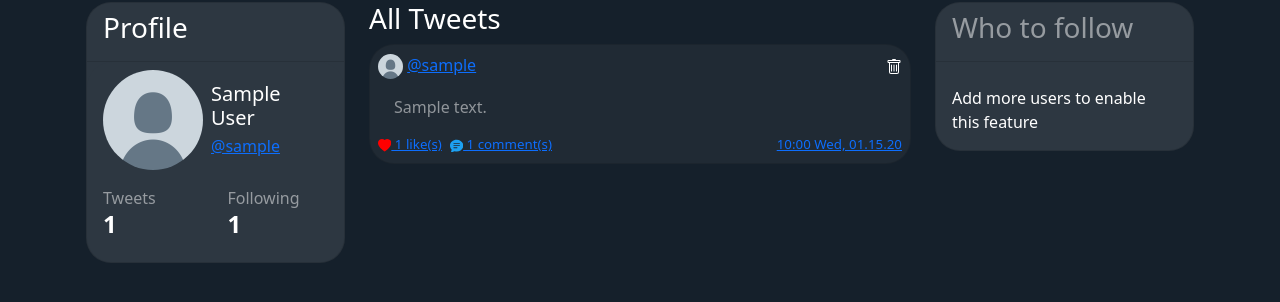
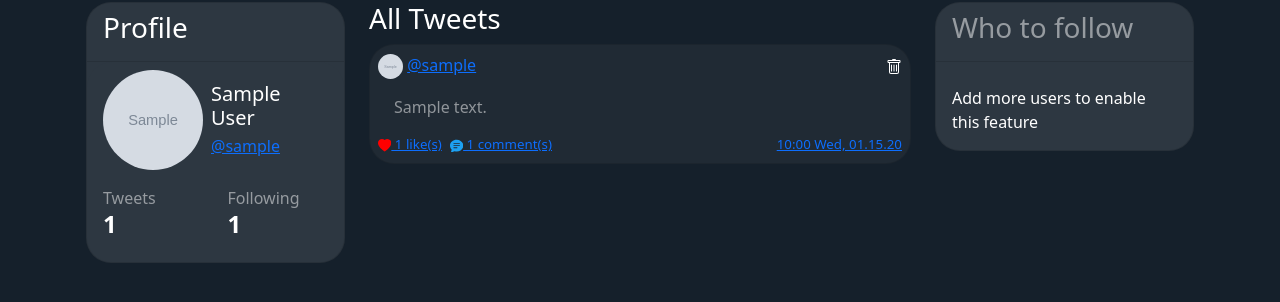
Before and after one commit to luisfff29/twitterclone, a Django app: page /home/ in a window 1280 px wide. Shown: the part 88-390 px from the top of the page. Run offline with Django 3.2, Linux system fonts and the light colour scheme; a user stored in the database is signed in; tables that the repository leaves empty hold one stand-in row (values such as "Sample post"); grey boxes marked "Sample" are stand-in pictures; some libraries are stand-ins or nearby versions.

Commit message:
make evey user has default profile pic and render them on profile and tweets pages

```diff
--- a/templates/follow_card.html
+++ b/templates/follow_card.html
@@ -16,17 +16,19 @@
         {% endfor %}
       </ol>
       <div class="carousel-inner text-center">
+        {% for usr in who_to_follow|slice:":1" %}
         <div class="carousel-item active">
-          <a href="{% url 'profile' who_to_follow|first  %}">
-            <img class="rounded-circle profile-avatar" src="{% static 'images/avatar.png' %}" alt="default avatar">
+          <a href="{% url 'profile' usr.username %}">
+            <img class="rounded-circle profile-avatar" src={{ usr.profile_pic.url }} alt="default avatar">
           </a>
           <br>
-          <a href="{% url 'profile' who_to_follow|first  %}">@{{ who_to_follow|first }}</a>
+          <a href="{% url 'profile' usr.username  %}">@{{ usr.username }}</a>
         </div>
+        {% endfor %}
         {% for usr in who_to_follow|slice:"1:" %}
         <div class=" carousel-item">
           <a href=" {% url 'profile' usr.username %}">
-            <img class="rounded-circle profile-avatar" src="{% static 'images/avatar.png' %}" alt="default avatar">
+            <img class="rounded-circle profile-avatar" src={{ usr.profile_pic.url }} alt="default avatar">
           </a>
           <br>
           <a href=" {% url 'profile' usr.username %}">@{{ usr.username }}</a>
--- a/templates/profile_card.html
+++ b/templates/profile_card.html
@@ -6,7 +6,7 @@
   </div>
   <div class="card-body rounded-xl pt-2">
     <div class="d-flex align-items-center pb-3">
-      <img class="rounded-circle profile-avatar" src="{% static 'images/avatar.png' %}" alt="default avatar">
+      <img class="rounded-circle profile-avatar" src={{ data.profile_pic.url }} alt="default avatar">
       <div class="pl-2">
         <h5 class="card-title">
           {% if data.full_name %}
@@ -48,7 +48,7 @@
         <ul class="list-group list-group-flush pb-2 bg-transparent">
           {% for usr in data.following.all %}
           <li class="list-group-item">
-            <img class="rounded-circle tweet-avatar" src="{% static 'images/avatar.png' %}" alt="avatar" />
+            <img class="rounded-circle tweet-avatar" src={{ usr.profile_pic.url }} alt="avatar" />
             <span>
               <a href="{% url 'profile' usr.username %}">@{{ usr.username }}</a>
             </span>
--- a/templates/tweet_card.html
+++ b/templates/tweet_card.html
@@ -3,7 +3,7 @@
 <div class="card p-2 mb-3 rounded-xl bg-tweet">
   <div class="d-flex align-items-center">
     <div>
-      <img class="rounded-circle tweet-avatar" src="{% static 'images/avatar.png' %}" alt="avatar" />
+      <img class="rounded-circle tweet-avatar" src={{ data.user.profile_pic.url }} alt="avatar" />
       <span>
         <a href="{% url 'profile' data.user.username %}">@{{ data.user.username }}</a>
       </span>
--- a/twitteruser/models.py
+++ b/twitteruser/models.py
@@ -8,7 +8,8 @@ class CustomUser(AbstractUser):
     email = models.EmailField(unique=True)
     signup_date = models.DateField(auto_now_add=True, null=True, blank=True)
     following = models.ManyToManyField('self', symmetrical=False)
-    profile_pic = models.ImageField(null=True, blank=True)
+    profile_pic = models.ImageField(
+        default="avatar.png", null=True, blank=True)
     REQUIRED_FIELDS = ['full_name', 'email']
 
     def __str__(self):
```
Also changed, not shown: authentication/views.py (line endings or trailing spaces), twitteruser/migrations/0001_initial.py.
